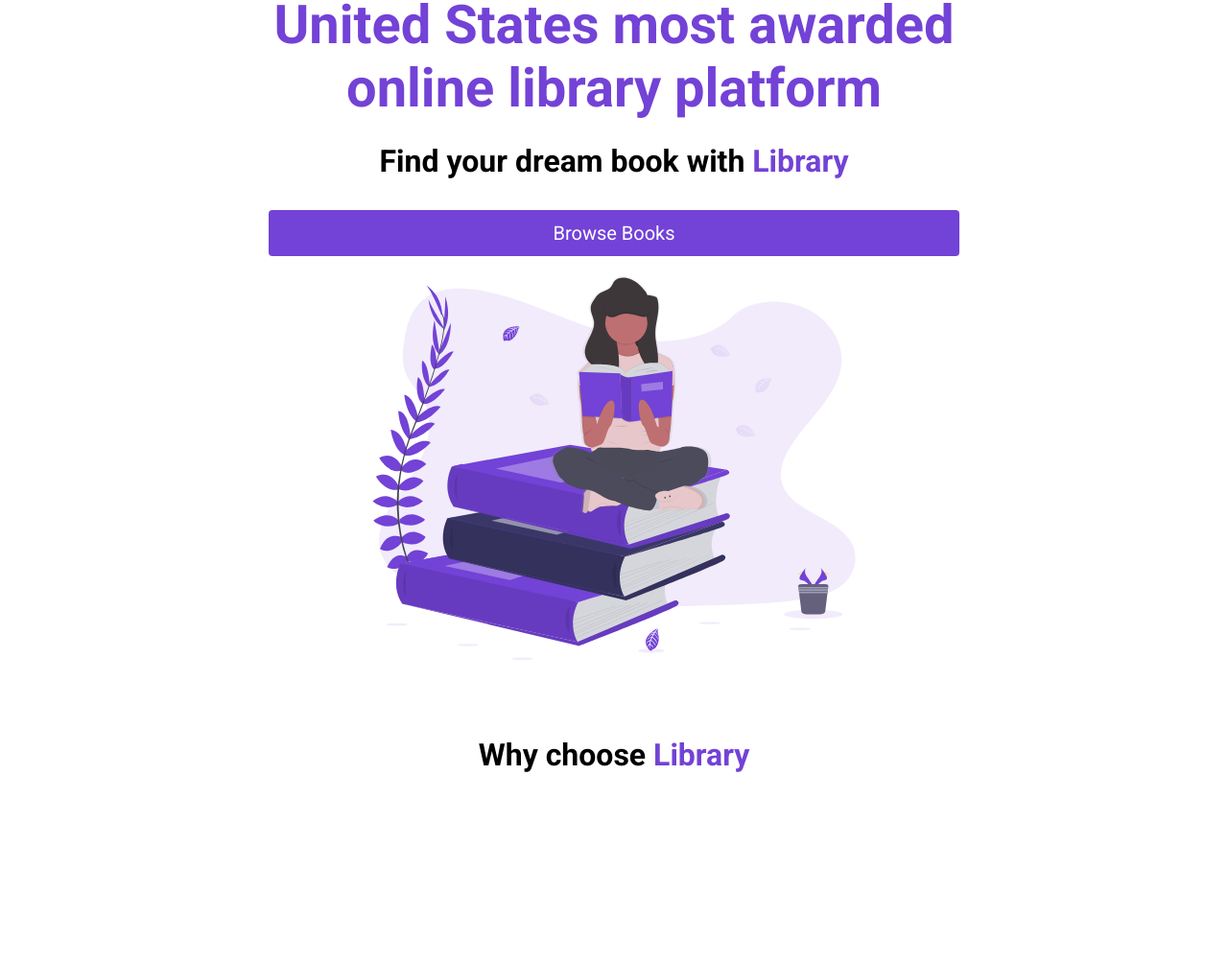
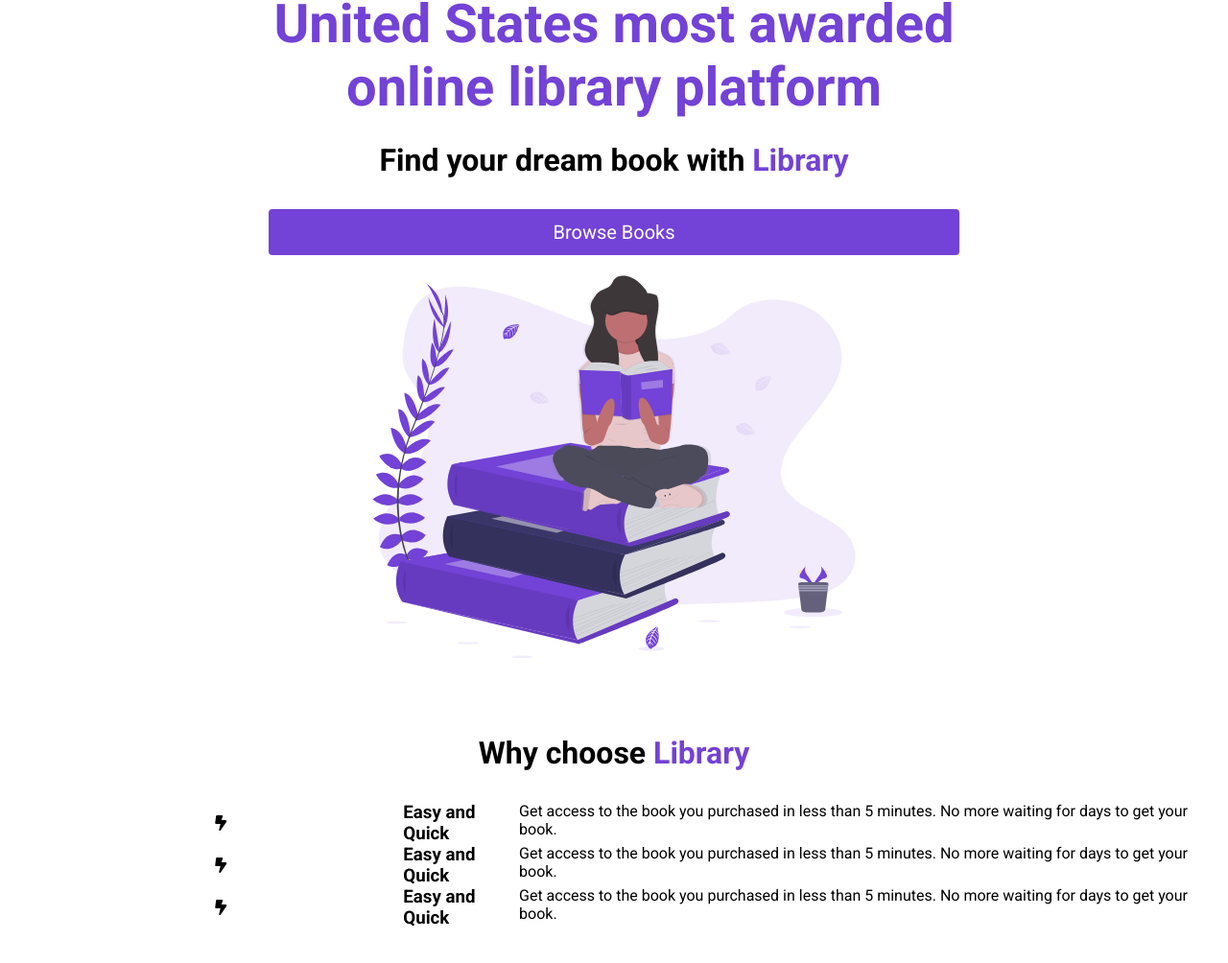
Before and after one commit to christihansen-png/module-3-final, a plain HTML site: page index.html in a window 1280 px wide. Shown: the part 88-1092 px from the top of the page at 96% size. Before the commit the page ends 982 px from the top, so only its background shows below. Drawn offline with Linux system fonts and the light colour scheme.

Commit message:
fixed why choose

```diff
--- a/index.html
+++ b/index.html
@@ -44,30 +44,49 @@
         <h2 class="section__title">
           Why choose <span class="purple">Library</span>
         </h2>
+
         <div class="highlight__wrapper">
           <div class="highlight">
             <div class="highlight__img"></div>
+            <i class="fa-solid fa-bolt-lightning"></i>
           </div>
-        </div>
+            <h3 class=highlight__subtitle>
+              Easy and Quick
+            </h3>
+            <p class="highlight__para">
+              Get access to the book you purchased in less than 5 minutes. No more waiting for days to get your book.
+            </p>
+      </div>
 
+      <div class="highlight__wrapper">
+          <div class="highlight">
+            <div class="highlight__img"></div>
+            <i class="fa-solid fa-bolt-lightning"></i>
+            </div>
+            <h3 class=highlight__subtitle>
+              Easy and Quick
+            </h3>
+            <p class="highlight__para">
+              Get access to the book you purchased in less than 5 minutes. No more waiting for days to get your book.
+            </p>
+
+      </div>
+
+      <div class="highlight__wrapper">
+          <div class="highlight">
+            <div class="highlight__img"></div>
+            <i class="fa-solid fa-bolt-lightning"></i>
+          </div>
+            <h3 class=highlight__subtitle>
+              Easy and Quick
+            </h3>
+            <p class="highlight__para">
+              Get access to the book you purchased in less than 5 minutes. No more waiting for days to get your book.
+            </p>
       </div>
      </div>
     </section>
 
-     <!-- <section id="features">
-     <div class= "container">
-      <div class="row">
-
-      </div>
-     </div>
-    </section>
-     <section id="recent">
-     <div class= "container">
-      <div class="row">
-
-      </div>
-     </div>
-    </section> -->
   </main>
 
 </body>
--- a/styles.css
+++ b/styles.css
@@ -70,7 +70,7 @@ li {
   background-color: rgba(red, green, blue, alpha);
 }
 
-header {
+.header {
   height: calc(100vh - 80px);
 }
 
```
